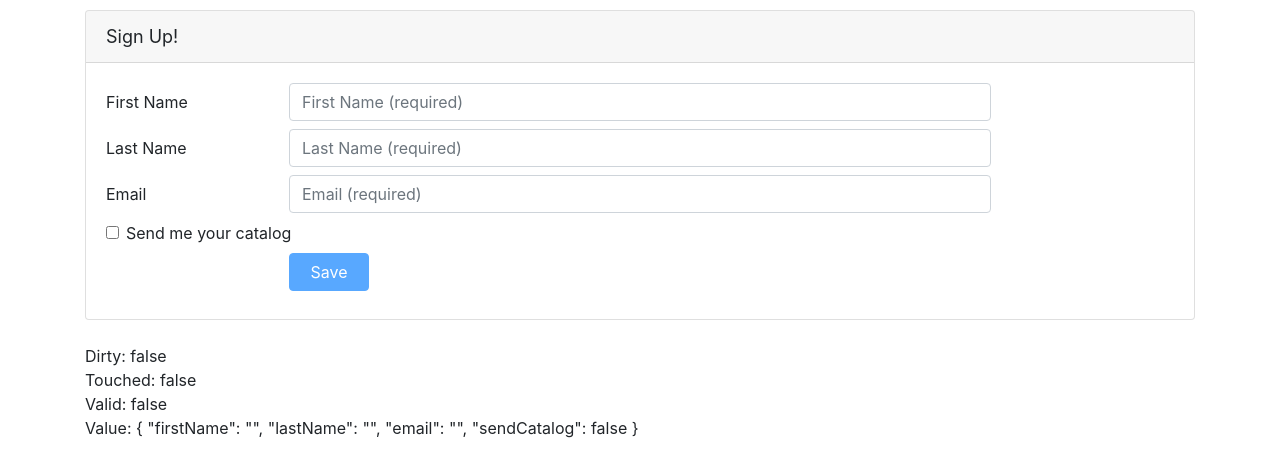
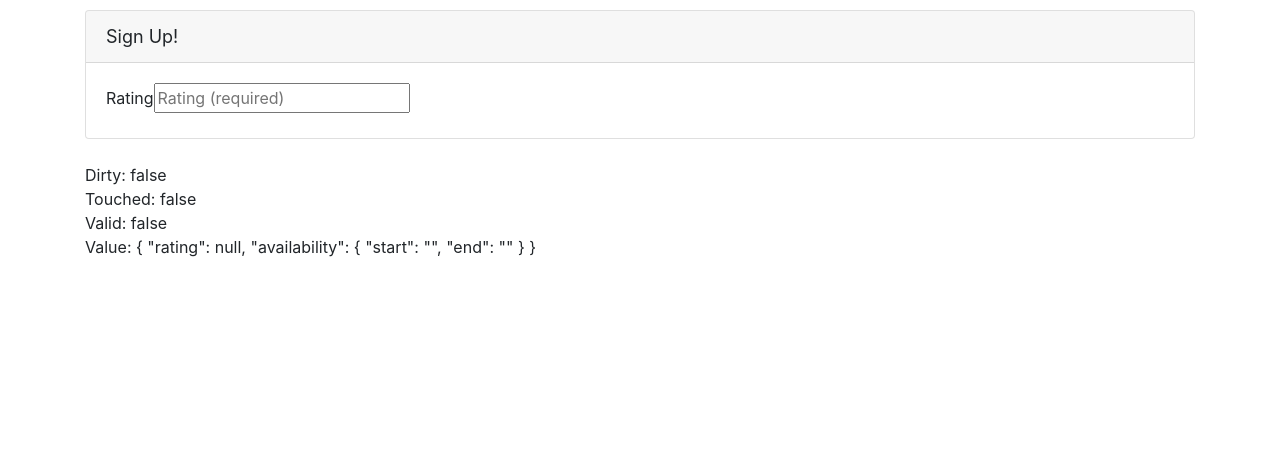
Before and after one commit to mwhitfieldwork/trainingexamples, an Angular app in the folder reactiveforms/Demo-Start/: page / in a window 1280 px wide. Shown: the top 476 px of the page. Built offline with nearby package versions, Linux system fonts and the light colour scheme.

Commit message:
Add star rating validation as well as make a reactive form

```diff
--- a/reactiveforms/Demo-Start/src/app/app.module.ts
+++ b/reactiveforms/Demo-Start/src/app/app.module.ts
@@ -1,6 +1,6 @@
 import { BrowserModule } from '@angular/platform-browser';
 import { NgModule } from '@angular/core';
-import { FormsModule } from '@angular/forms';
+import { ReactiveFormsModule } from '@angular/forms';
 
 import { AppComponent } from './app.component';
 import { CustomerComponent } from './customers/customer.component';
@@ -12,7 +12,7 @@ import { CustomerComponent } from './customers/customer.component';
   ],
   imports: [
     BrowserModule,
-    FormsModule
+    ReactiveFormsModule
   ],
   bootstrap: [AppComponent]
 })
--- a/reactiveforms/Demo-Start/src/app/customers/customer.component.html
+++ b/reactiveforms/Demo-Start/src/app/customers/customer.component.html
@@ -4,7 +4,43 @@
   </div>
 
   <div class="card-body">
-    <form novalidate
+    <form (ngSubmit)="save()" [formGroup]="customerForm"><!-- use the formGroup to bind to the base form control of the formModel
+      the form then knows not to create its own formModel but use the one defined in the class instead -->
+     <div>
+       <label for="rating">Rating</label>
+       <input type="text" id="rating"
+              placeholder="Rating (required)"
+              formControlName = "rating"
+              [ngClass]="{'is-invalid': (customerForm.get('rating')?.touched ||
+              customerForm.get('rating')?.dirty) &&
+              !customerForm.get('rating')?.valid }"/>
+              <!--
+              ngClass uses the get method on the customerform object to grab the
+              valid, dirty and touched properties on the form.
+              the formcontrolName is used becuase we are binding to a string, not a property
+              -->
+              <span class="invalid-feedback">
+               <span *ngIf="customerForm.get('rating').errors?.required">
+                 Please enter a product name
+               </span>
+             </span>
+
+              <span class="invalid-feedback">
+                <span *ngIf="customerForm.get('rating').errors?.range">
+                  The product name must bigger than 1 and lower then 5.
+                </span>
+              </span>
+      </div>
+   </form>
+
+  </div>
+</div>
+<br>Dirty: {{ customerForm.dirty }}
+<br>Touched: {{ customerForm.touched }}
+<br>Valid: {{ customerForm.valid }}
+<br>Value: {{ customerForm.value | json }}
+
+<!-- <form novalidate
           (ngSubmit)="save(signupForm)"
           #signupForm="ngForm">
 
@@ -212,10 +248,4 @@
           </button>
         </div>
       </div>
-    </form>
-  </div>
-</div>
-<br>Dirty: {{ signupForm.dirty }}
-<br>Touched: {{ signupForm.touched }}
-<br>Valid: {{ signupForm.valid }}
-<br>Value: {{ signupForm.value | json }}
+    </form> -->
--- a/reactiveforms/Demo-Start/src/app/customers/customer.component.ts
+++ b/reactiveforms/Demo-Start/src/app/customers/customer.component.ts
@@ -1,13 +1,16 @@
 import { Component, OnInit } from '@angular/core';
-import { AbstractControl, NgForm } from '@angular/forms';
+import { AbstractControl, FormBuilder, FormGroup, NgForm, ValidatorFn, Validators } from '@angular/forms';
 
 import { Customer } from './customer';
 
+
+//CUSTOM VALIDATOR
 //takes one parameter  and AbstractContorl object
 //if the the condition fails it return as key(string) and the vlaue true
 // the key is the name of the validator that you want added to the list of
 // validation errors
 //If it passes the validation condition, then the function returns null
+
 function ratingRange (c:AbstractControl):{[key:string]: boolean} | null{
   //for this function there is a text field the looking fo r vlaues
   //greater than 1 and less than 5
@@ -18,6 +21,33 @@ function ratingRange (c:AbstractControl):{[key:string]: boolean} | null{
 }
 
 
+//What if we need more than 1 param for the custom validator
+//we can wrap our function factor method that returns our validator ( accepts many params)
+//this function returns a validator function
+//add fat arrow to return the validator function instead of some value
+
+/* function myValidator(param:any): ValidatorFn {
+  return (c:AbstractControl):{[key:string]: boolean} | null => {
+    for this function there is a text field the looking fo r vlaues
+     greater than 1 and less than 5
+    if(somethingIsWrong)){
+      return {'myvalidator':true}
+    }
+    return null;
+  }
+}
+*/
+
+// Factory Validator Function Example
+function ratingRangeFactory(min:number, max:number): ValidatorFn {
+  return (c:AbstractControl):{[key:string]: boolean} | null => {
+    if(c.value !== null && (isNaN(c.value) || c.value < min || c.value > max)){
+      return {'range':true}
+    }
+    return null;
+  };
+}
+
 
 @Component({
   selector: 'app-customer',
@@ -26,14 +56,23 @@ function ratingRange (c:AbstractControl):{[key:string]: boolean} | null{
 })
 export class CustomerComponent implements OnInit {
   customer = new Customer();
+  customerForm:FormGroup;
 
-  constructor() { }
+  constructor(private fb:FormBuilder) { }
 
   ngOnInit(): void {
+    this.customerForm = this.fb.group({
+      rating:[null,ratingRangeFactory(1,5)],
+      //cross-field validation (nested form group)
+      availability: this.fb.group({ //availability is the formGroupName in the template
+        start:['', Validators.required],//both of the names here are the formControl names in the template
+        end:['',Validators.required]
+      })
+    });
   }
 
-  save(customerForm: NgForm): void {
-    console.log(customerForm.form);
-    console.log('Saved: ' + JSON.stringify(customerForm.value));
+  save(): void {
+    //console.log(customerForm.form);
+    //console.log('Saved: ' + JSON.stringify(customerForm.value));
   }
 }
```
